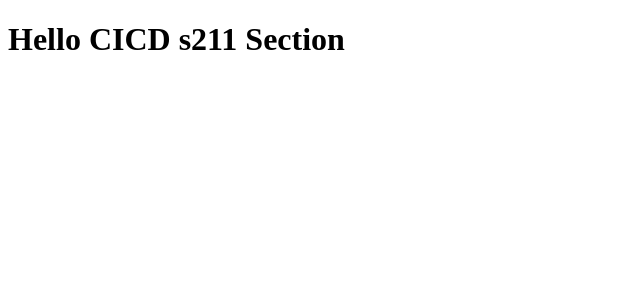
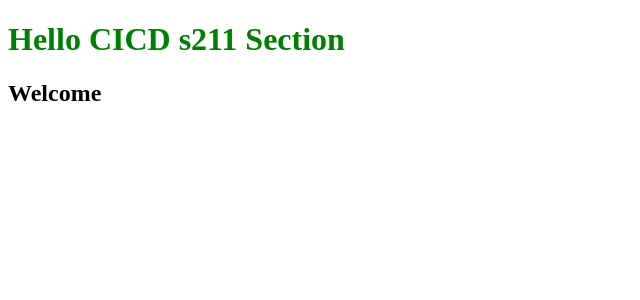
Before and after one commit to shivaniswapna/CICD-First, a React (Vite) app: page / in a window 1280 px wide. Shown: the top 300 px of the page, without its empty margins (0-640 px from the left). Built offline with nearby package versions, Linux system fonts and the light colour scheme.

Commit message:
version3

```diff
--- a/src/App.css
+++ b/src/App.css
@@ -0,0 +1,3 @@
+h1{
+    color: green;
+}
--- a/src/App.jsx
+++ b/src/App.jsx
@@ -9,6 +9,7 @@ function App() {
   return (
     <>
      <h1>Hello CICD s211 Section</h1>
+     <h2>Welcome</h2>
     </>
   )
 }
```
